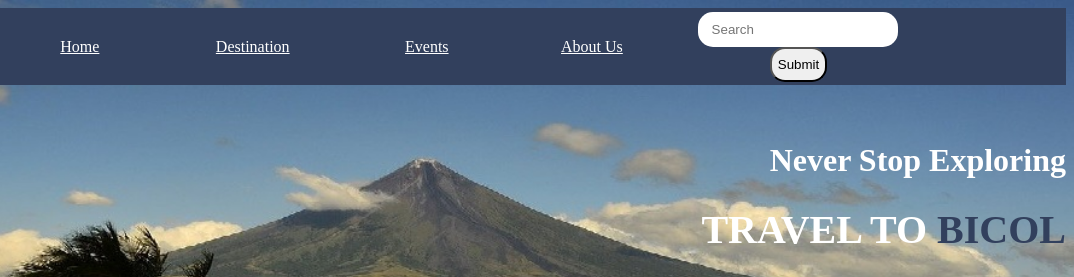
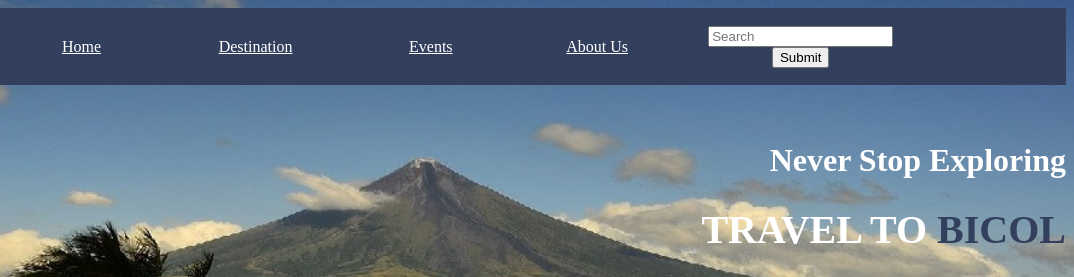
Before and after one commit to Osbornejmb/Osbornejmb.github.io, a plain HTML site: page index.html in a window 1280 px wide. Shown: the top 277 px of the page, 206-1280 px from the left. Drawn offline with Linux system fonts and the light colour scheme.

Commit message:
Update index.html

```diff
--- a/index.html
+++ b/index.html
@@ -21,7 +21,7 @@
 			<td bgcolor="#32405d" style="width:300;text-align: center;"><a href="Destination.html" style="color: white;">Destination</a></td>
 			<td bgcolor="#32405d" style="width:300;text-align: center;"><a href="Events.html" style="color: white;">Events</a></td>
 			<td bgcolor="#32405d" style="width:300;text-align: center;"><a href="About Us.html" style="color: white;">About Us</a></td>
-			<td bgcolor="#32405d" style="width:300;text-align: center;"><input type="text" placeholder="   Search" style=" height:35px; width: 200px; border:1px ;border-radius: 15px;" > <input type="submit" name="" style="height:35px; border-radius: 15px;"></td>
+			<td bgcolor="#32405d" style="width:300;text-align: center;"><input type="text" placeholder="Search"><input type="submit" name=""></td>
 			<td bgcolor="#32405d" style="width:300;text-align: center;"></td>
 		</tr>
 	</table>
```
